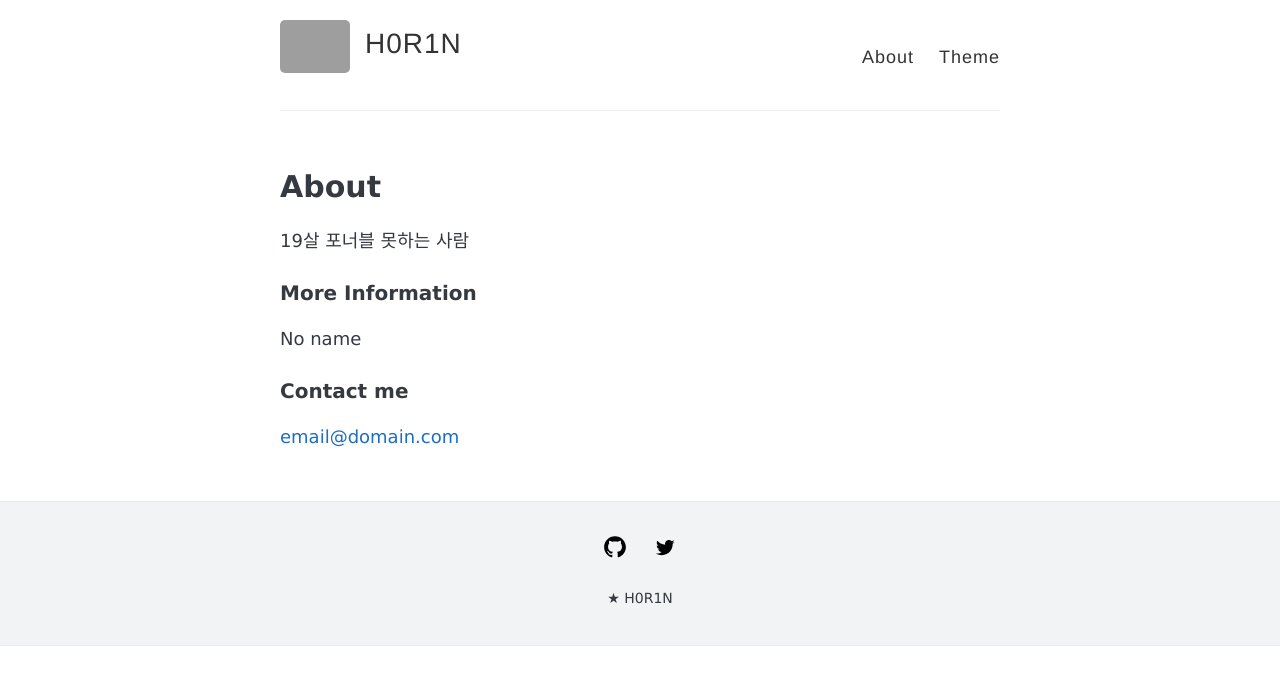
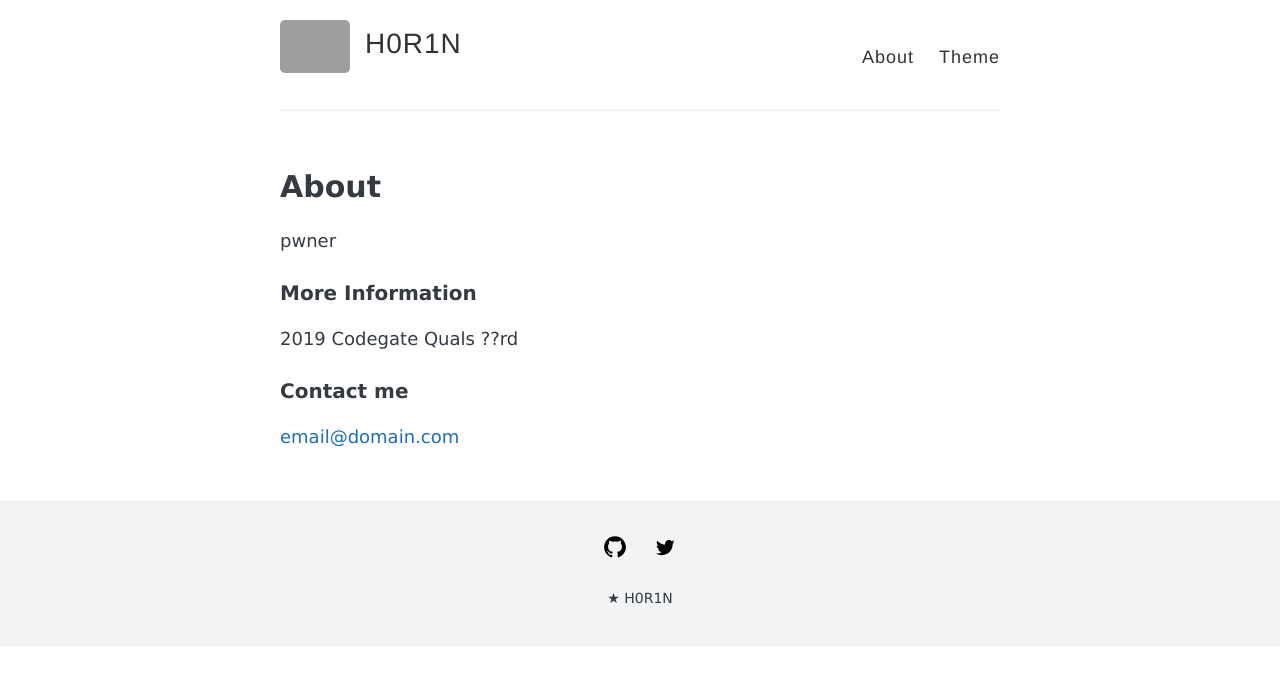
Before and after one commit to H0R1N/H0R1N.github.io, a Jekyll site: the page built from about.md, in a window 1280 px wide. Shown: the top 685 px of the page. Built offline with Jekyll 4.4.1, drawn with Linux system fonts in a browser that asks for light colours; grey boxes are pictures that could not be loaded.

Commit message:
Update about.md

```diff
--- a/about.md
+++ b/about.md
@@ -4,11 +4,11 @@ title: About
 permalink: /about/
 ---
 
-19살 포너블 못하는 사람
+pwner
 
 ### More Information
 
-No name
+2019 Codegate Quals ??rd
 
 ### Contact me
 
```
